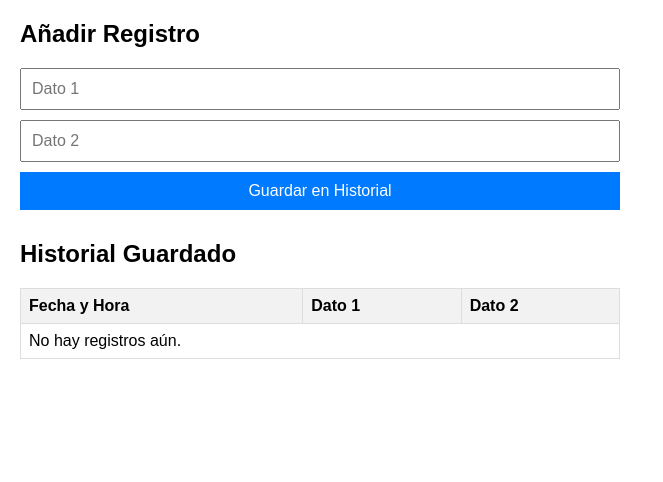
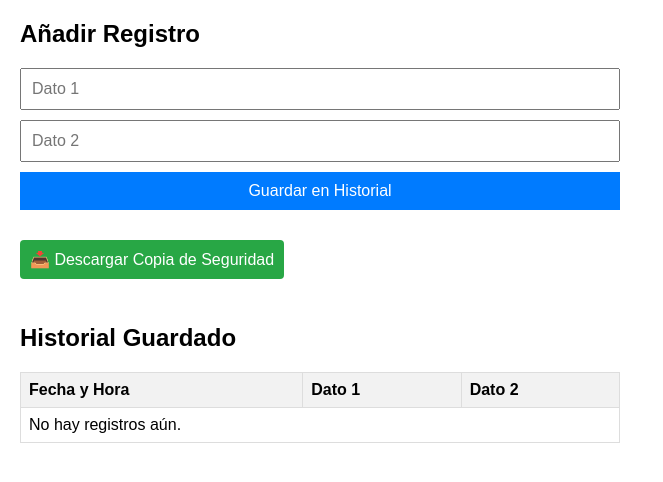
Before and after one commit to jml66python-source/grabar2datos, a Flask app: page / in a window 1280 px wide. Shown: the top 482 px of the page, without its empty margins (0-663 px from the left). Run offline with Flask 3, Linux system fonts and the light colour scheme; data that the repository does not hold is empty; some libraries are stand-ins or nearby versions.

Commit message:
Add CSV backup download button to index.html
Added a button to download backup in CSV format.

```diff
--- a/templates/index.html
+++ b/templates/index.html
@@ -9,6 +9,17 @@
         form { display: flex; flex-direction: column; gap: 10px; margin-bottom: 30px; }
         input, button { padding: 10px; font-size: 16px; }
         button { background-color: #007bff; color: white; border: none; cursor: pointer; }
+        .btn-backup {
+            display: inline-block;
+            padding: 10px;
+            font-size: 16px;
+            background-color: #28a745;
+            color: white;
+            text-decoration: none;
+            border-radius: 4px;
+            margin-bottom: 25px;
+            text-align: center;
+        }
         table { width: 100%; border-collapse: collapse; margin-top: 10px; }
         th, td { border: 1px solid #ddd; padding: 8px; text-align: left; }
         th { background-color: #f2f2f2; }
@@ -22,6 +33,11 @@
         <input type="text" name="dato2" placeholder="Dato 2" required>
         <button type="submit">Guardar en Historial</button>
     </form>
+
+    <!-- Botón para descargar el backup en CSV -->
+    <a href="/descargar-backup" class="btn-backup">
+        📥 Descargar Copia de Seguridad
+    </a>
 
     <h2>Historial Guardado</h2>
     <table>
```
